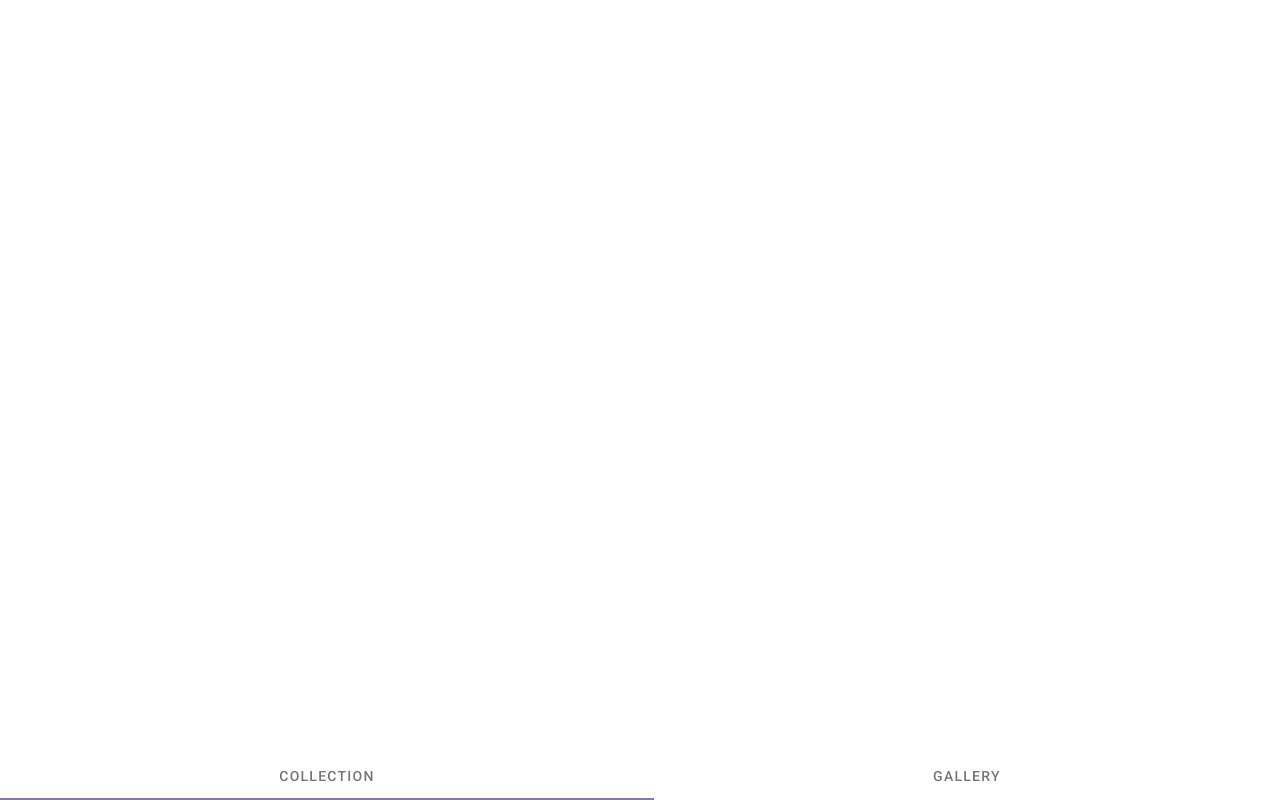
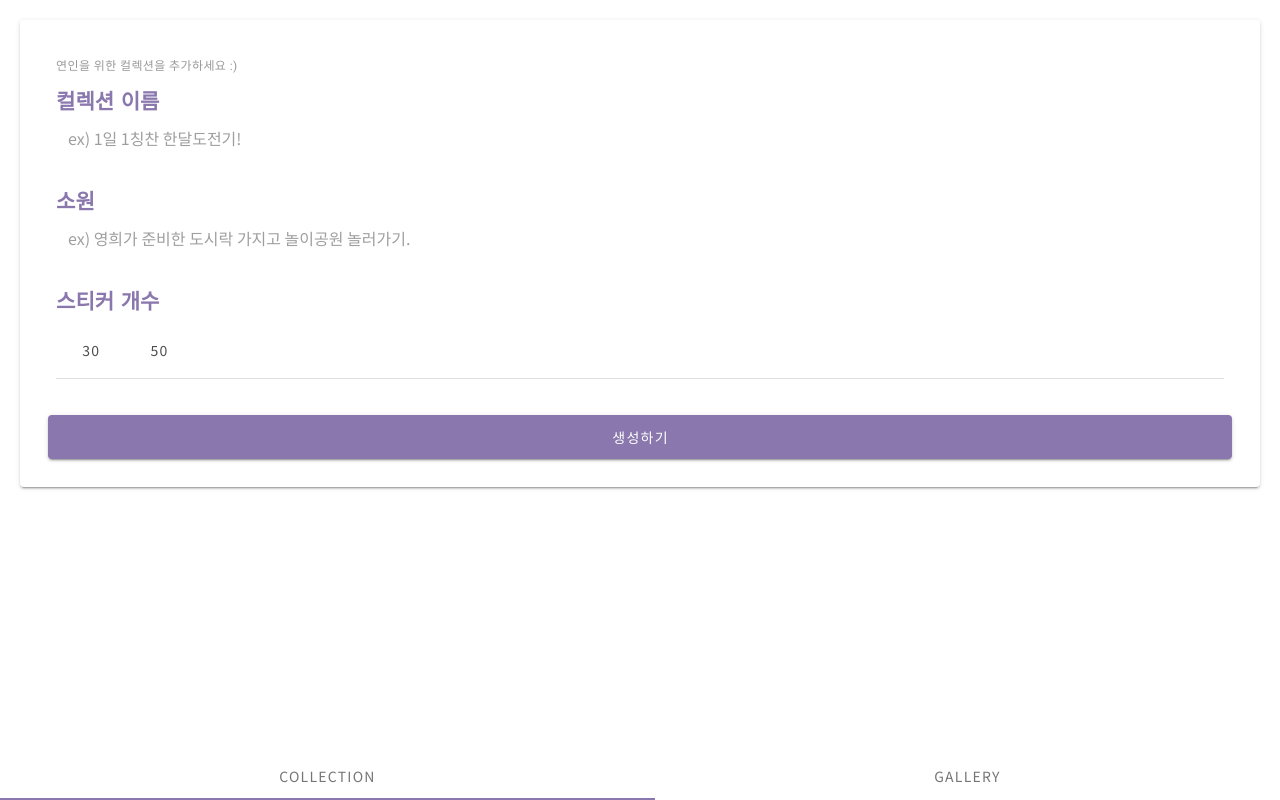
Before and after one commit to sgpark94/Monaka, a Vue app: page /collectionAdd in a window 1280 px wide. Built offline with nearby package versions, Linux system fonts and the light colour scheme.

Commit message:
ADD - collection add ui 작업

```diff
--- a/src/App.vue
+++ b/src/App.vue
@@ -21,3 +21,11 @@ export default {
 	}),
 };
 </script>
+
+<style>
+@import url("https://fonts.googleapis.com/css2?family=Noto+Sans+KR:wght@100;400;700&display=swap");
+
+* {
+	font-family: "Noto Sans KR", sans-serif;
+}
+</style>
--- /dev/null
+++ b/src/components/CollectionAdd.vue
@@ -0,0 +1,74 @@
+<template>
+	<div>
+		<v-card height="100%" class="pa-5 ma-5">
+			<v-card-text>
+				<p class="titleInfo caption">연인을 위한 컬렉션을 추가하세요 :)</p>
+				<h2>컬렉션 이름</h2>
+				<v-text-field
+					v-model="form.title"
+					solo
+					flat
+					class="content pt-0"
+					placeholder="ex) 1일 1칭찬 한달도전기!"
+				></v-text-field>
+				<h2>소원</h2>
+				<v-text-field
+					v-model="form.wish"
+					solo
+					flat
+					class="content pt-0"
+					placeholder="ex) 영희가 준비한 도시락 가지고 놀이공원 놀러가기."
+				></v-text-field>
+				<h2>스티커 개수</h2>
+				<v-btn-toggle
+					v-model="form.count"
+					tile
+					color="deep-purple accent-3"
+					group
+				>
+					<v-btn class="mt-3 pl-5 pr-5" value="30">
+						30
+					</v-btn>
+					<v-btn class="mt-3 pl-5 pr-5" value="50">
+						50
+					</v-btn>
+				</v-btn-toggle>
+				<v-divider></v-divider>
+			</v-card-text>
+			<v-card-actions>
+				<v-btn dark large block color="#8977ad" class="mt-3" @click="reserve">
+					생성하기
+				</v-btn>
+			</v-card-actions>
+		</v-card>
+	</div>
+</template>
+<script>
+export default {
+	name: "CollectionAdd",
+	data() {
+		return {
+			form: {
+				title: "",
+				wish: "",
+				count: 30,
+			},
+		};
+	},
+};
+</script>
+
+<style scoped>
+@import url("https://fonts.googleapis.com/css2?family=Jua&display=swap");
+
+h2 {
+	font-family: "Jua", sans-serif;
+	color: #8977ad;
+}
+.v-text-field input {
+	font-family: "Jua", sans-serif;
+}
+.titleInfo {
+	color: #999;
+}
+</style>
--- a/src/components/StickerAdd.vue
+++ /dev/null
@@ -1,12 +0,0 @@
-<template>
-	<div>
-		Sticker Add
-	</div>
-</template>
-<script>
-export default {
-	name: "StickerAdd",
-};
-</script>
-
-<style scoped></style>
--- a/src/router/index.js
+++ b/src/router/index.js
@@ -17,11 +17,11 @@ const routes = [
 			import(/* webpackChunkName: "Gallery" */ "../views/Gallery.vue"),
 	},
 	{
-		path: "/stickerAdd",
-		name: "StickerAdd",
+		path: "/collectionAdd",
+		name: "CollectionAdd",
 		component: () =>
 			import(
-				/* webpackChunkName: "StickerAdd" */ "../components/StickerAdd.vue"
+				/* webpackChunkName: "CollectionAdd" */ "../components/CollectionAdd.vue"
 			),
 	},
 ];
--- a/src/views/Collection.vue
+++ b/src/views/Collection.vue
@@ -6,7 +6,7 @@
 </template>
 <script>
 import Wish from "@/components/Wish";
-import CollectionComponent from "../components/CollectionComponent.vue";
+import CollectionComponent from "@/components/CollectionComponent.vue";
 export default {
 	components: {
 		CollectionComponent,
--- a/src/views/Gallery.vue
+++ b/src/views/Gallery.vue
@@ -1,6 +1,6 @@
 <template>
 	<div>
-		<v-btn block to="stickerAdd">
+		<v-btn block to="collectionAdd">
 			<v-icon>mdi-plus</v-icon>
 		</v-btn>
 		Gallery
```
